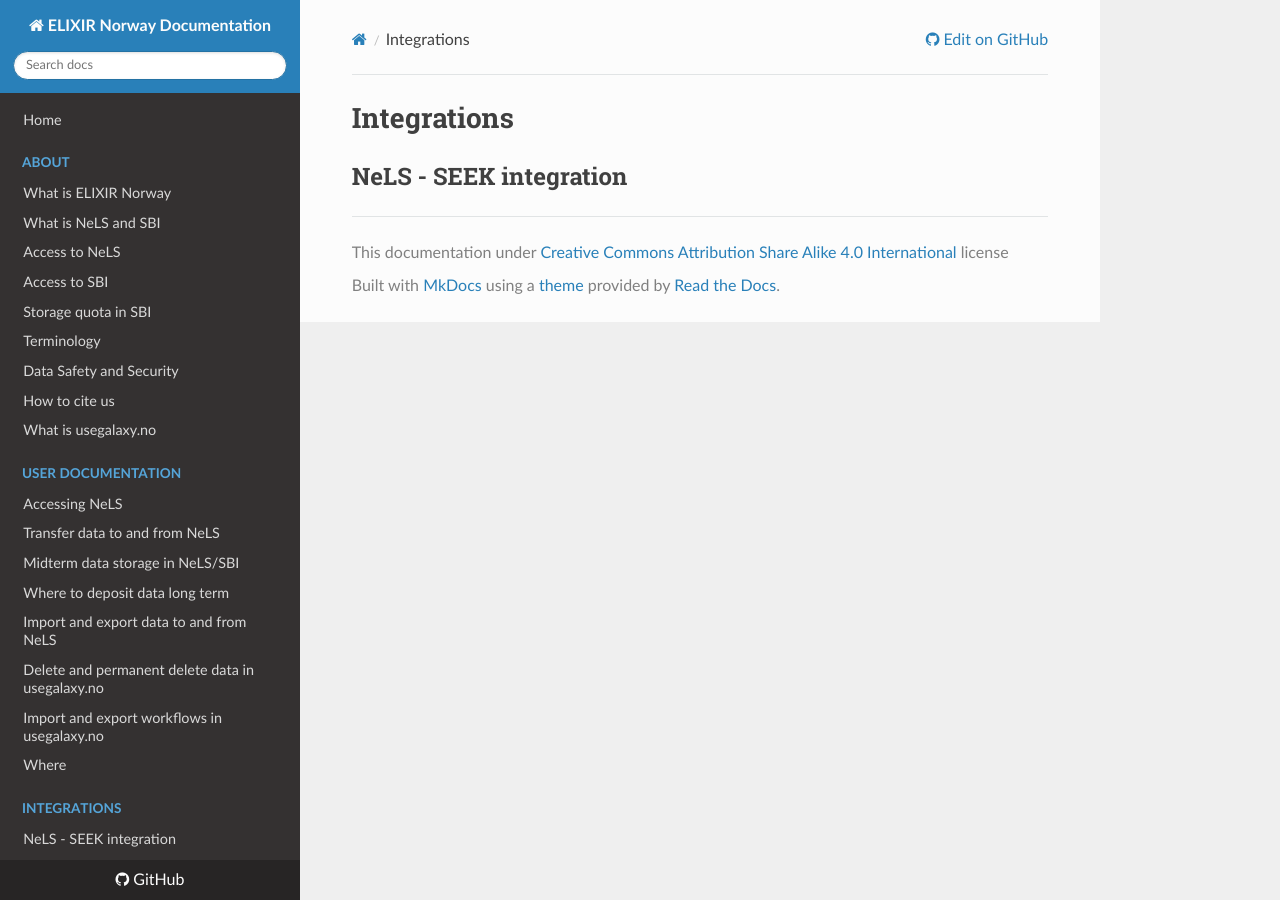
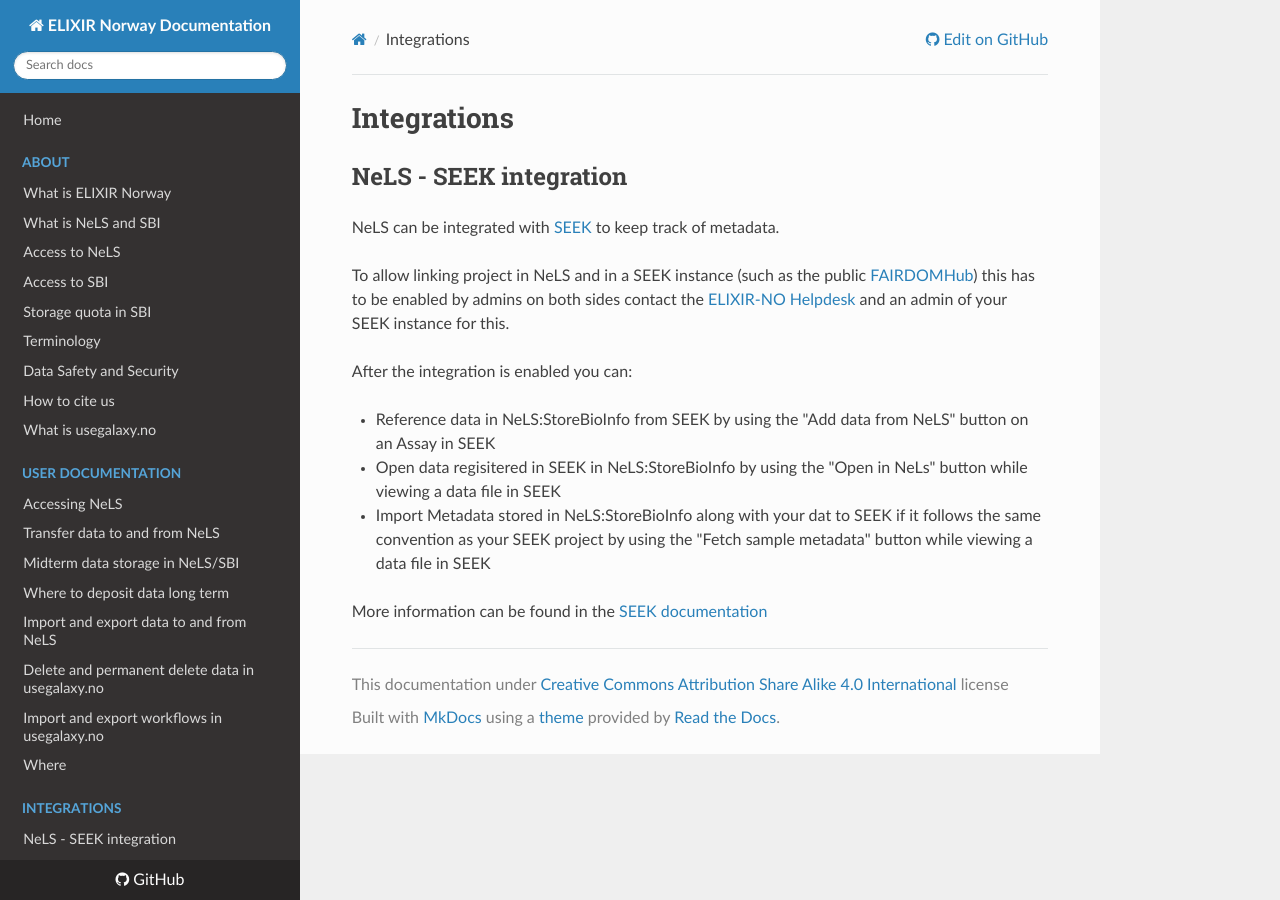
Before and after one commit to elixir-no-nels/nels-docs, an MkDocs documentation site: the page built from docs/integrations.md, in a window 1280 px wide. Built offline with MkDocs 1.6.1, drawn with Linux system fonts in a browser that asks for light colours; nearby versions of some CDN libraries.

Commit message:
Update integrations.md

```diff
--- a/docs/integrations.md
+++ b/docs/integrations.md
@@ -1,3 +1,14 @@
 # Integrations
 
 ## NeLS - SEEK integration
+NeLS can be integrated with [SEEK](https://seek4science.org/) to keep track of metadata.
+
+To allow linking project in NeLS and in a SEEK instance (such as the public [FAIRDOMHub](https://fairdomhub.org/)) this has to be enabled by admins on both sides contact the [ELIXIR-NO Helpdesk](mailto:contact@bioinfo.no?subject=NeLS-SEEK integration) and an admin of your SEEK instance for this.
+
+After the integration is enabled you can:
+
+* Reference data in NeLS:StoreBioInfo from SEEK by using the "Add data from NeLS" button on an Assay in SEEK
+* Open data regisitered in SEEK in NeLS:StoreBioInfo by using the "Open in NeLs" button while viewing a data file in SEEK
+* Import Metadata stored in NeLS:StoreBioInfo along with your dat to SEEK if it follows the same convention as your SEEK project by using the "Fetch sample metadata" button while viewing a data file in SEEK
+
+More information can be found in the [SEEK documentation](https://docs.seek4science.org/help/user-guide/nels-integration.html)
```
